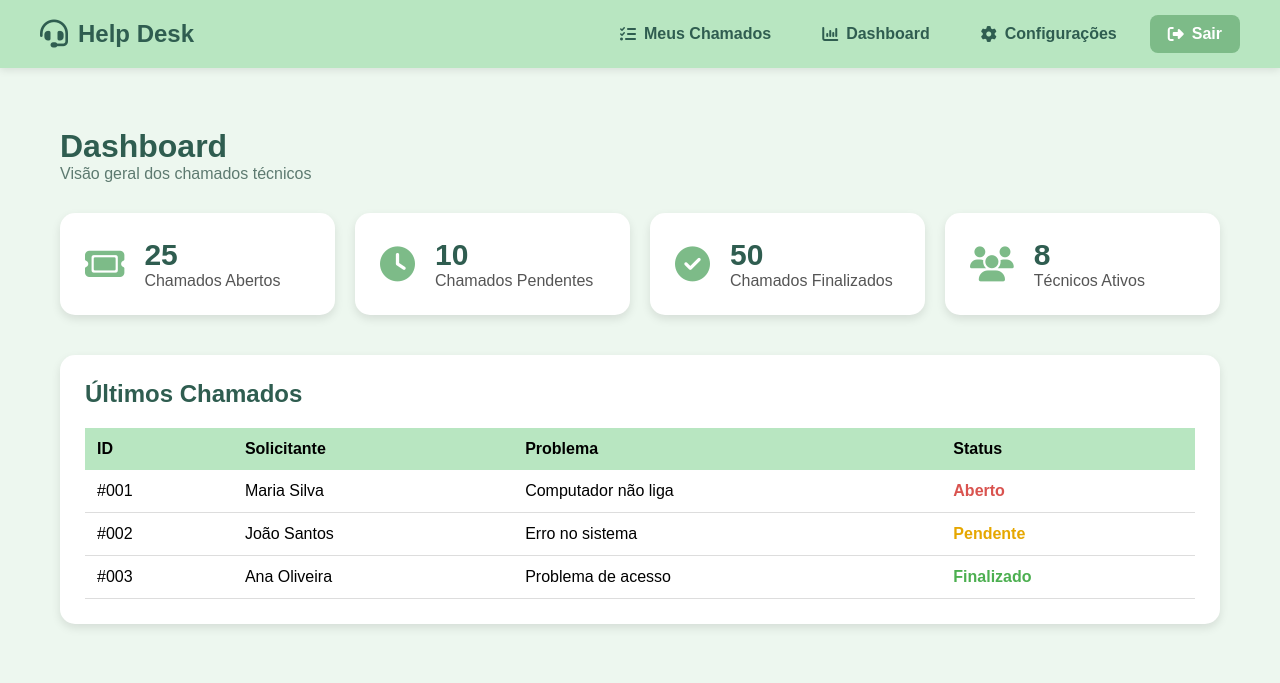
After one commit to Reinaliza94/Python, a Flask app: page /home in a window 1280 px wide. The commit adds this page. Shown: the top 683 px of the page. Run offline with Flask 3, Linux system fonts and the light colour scheme; some libraries are stand-ins or nearby versions.

Commit message:
avanço de telas
Alterei a base.html, o menu.css e o dashboard.css.

Referenciei o menu no dashboard e fiz o link entre eles.

corrigi erros e agora o menu deve aparecer em todas as páginas.

```diff
--- a/main.py
+++ b/main.py
@@ -1,11 +1,11 @@
-from flask import Flask, render_template
+from flask import Flask, render_template, render_template_string, request, redirect, url_for, session
 
 # Criação de uma instância do Flask
 app = Flask(__name__)
 
 # Definição de uma rota
 @app.route('/')
-def tela_login():
+def login():
  return render_template('login.html')
 
 @app.route('/home')
--- a/static/css/dashboard.css
+++ b/static/css/dashboard.css
@@ -0,0 +1,108 @@
+.dashboard{
+    padding:20px;
+}
+
+
+.dashboard h1{
+    color:#2f5d50;
+    font-size:32px;
+}
+
+
+.subtitulo{
+    color:#5d7a70;
+    margin-bottom:30px;
+}
+
+
+
+.cards{
+    display:grid;
+    grid-template-columns:repeat(4,1fr);
+    gap:20px;
+}
+
+
+
+.card{
+    background:#ffffff;
+    padding:25px;
+    border-radius:15px;
+    display:flex;
+    align-items:center;
+    gap:20px;
+    box-shadow:0 4px 10px rgba(0,0,0,0.1);
+}
+
+
+.card i{
+    font-size:35px;
+    color:#7dbb88;
+}
+
+
+.card h2{
+    color:#2f5d50;
+    font-size:30px;
+}
+
+
+.card p{
+    color:#555;
+}
+
+
+
+.painel{
+    margin-top:40px;
+    background:white;
+    padding:25px;
+    border-radius:15px;
+    box-shadow:0 4px 10px rgba(0,0,0,0.1);
+}
+
+
+.painel h2{
+    color:#2f5d50;
+    margin-bottom:20px;
+}
+
+
+
+table{
+    width:100%;
+    border-collapse:collapse;
+}
+
+
+th{
+    background:#b8e6c1;
+    padding:12px;
+    text-align:left;
+}
+
+
+td{
+    padding:12px;
+    border-bottom:1px solid #ddd;
+}
+
+
+.status{
+    font-weight:bold;
+}
+
+
+.aberto{
+    color:#d9534f;
+}
+
+
+.pendente{
+    color:#e6a700;
+}
+
+
+.finalizado{
+    color:#4caf50;
+}
--- a/static/css/menu.css
+++ b/static/css/menu.css
@@ -1,26 +1,69 @@
-*{
-    margin:0;
-    padding:0;
-    box-sizing:border-box;
-    font-family:Arial, Helvetica, sans-serif;
-}
-
-body{
-    background:#edf9ef;
-}
+/* Cabeçalho */
 
 header{
-    background:#6fbf7f;
-    color:white;
+    background:#b8e6c1;
     display:flex;
     justify-content:space-between;
     align-items:center;
-    padding:15px 30px;
+    padding:15px 40px;
+    box-shadow:0 2px 8px rgba(0,0,0,.1);
 }
+
+
+/* Logo */
+
+.logo{
+    display:flex;
+    align-items:center;
+    gap:10px;
+    font-size:24px;
+    font-weight:bold;
+    color:#2f5d50;
+}
+
+.logo i{
+    font-size:28px;
+}
+
+
+/* Menu horizontal */
 
 nav{
     display:flex;
+    align-items:center;
     gap:15px;
 }
 
-/* restante do CSS... */
+
+nav a{
+    display:flex;
+    align-items:center;
+    gap:8px;
+    text-decoration:none;
+    color:#2f5d50;
+    font-weight:bold;
+    padding:10px 18px;
+    border-radius:8px;
+    transition:0.3s;
+}
+
+
+/* Efeito ao passar o mouse */
+
+nav a:hover{
+    background:#96d5a4;
+    color:white;
+}
+
+
+/* Botão Sair */
+
+.btn-sair{
+    background:#7dbb88;
+    color:white;
+}
+
+
+.btn-sair:hover{
+    background:#5d9f69;
+}
--- a/static/css/style.css
+++ b/static/css/style.css
@@ -0,0 +1,14 @@
+*{
+    margin:0;
+    padding:0;
+    box-sizing:border-box;
+    font-family:Arial, Helvetica, sans-serif;
+}
+
+body{
+    background:#edf7ef;
+}
+
+main{
+    padding:40px;
+}
--- a/templates/base.html
+++ b/templates/base.html
@@ -1,26 +1,52 @@
 <!DOCTYPE html>
 <html lang="pt-BR">
+
 <head>
+
     <meta charset="UTF-8">
+    <meta name="viewport" content="width=device-width, initial-scale=1.0">
 
+    <!-- Font Awesome (ícones) -->
+    <link rel="stylesheet"
+          href="https://cdnjs.cloudflare.com/ajax/libs/font-awesome/6.6.0/css/all.min.css">
+
+
+    <!-- CSS principal -->
     <link rel="stylesheet"
           href="{{ url_for('static', filename='css/style.css') }}">
 
+
+    <!-- CSS do menu -->
     <link rel="stylesheet"
           href="{{ url_for('static', filename='css/menu.css') }}">
 
+
+    <!-- CSS específico de cada página -->
     {% block css %}{% endblock %}
 
-    <title>{% block titulo %}Help Desk{% endblock %}</title>
+
+    <title>
+        {% block titulo %}Help Desk{% endblock %}
+    </title>
+
 </head>
+
 
 <body>
 
+
+    <!-- Menu aparece em todas as páginas -->
     {% include 'menu.html' %}
 
+
+    <!-- Conteúdo das páginas -->
     <main>
+
         {% block conteudo %}{% endblock %}
+
     </main>
 
+
 </body>
+
 </html>
--- /dev/null
+++ b/templates/home.html
@@ -0,0 +1,105 @@
+{% extends "base.html" %}
+
+
+{% block css %}
+<link rel="stylesheet" href="{{ url_for('static', filename='css/dashboard.css') }}">
+{% endblock %}
+
+
+{% block titulo %}
+Dashboard
+{% endblock %}
+
+
+{% block conteudo %}
+
+<section class="dashboard">
+
+    <h1>Dashboard</h1>
+
+    <p class="subtitulo">
+        Visão geral dos chamados técnicos
+    </p>
+
+
+    <div class="cards">
+
+        <div class="card">
+            <i class="fa-solid fa-ticket"></i>
+            <div>
+                <h2>25</h2>
+                <p>Chamados Abertos</p>
+            </div>
+        </div>
+
+
+        <div class="card">
+            <i class="fa-solid fa-clock"></i>
+            <div>
+                <h2>10</h2>
+                <p>Chamados Pendentes</p>
+            </div>
+        </div>
+
+
+        <div class="card">
+            <i class="fa-solid fa-circle-check"></i>
+            <div>
+                <h2>50</h2>
+                <p>Chamados Finalizados</p>
+            </div>
+        </div>
+
+
+        <div class="card">
+            <i class="fa-solid fa-users"></i>
+            <div>
+                <h2>8</h2>
+                <p>Técnicos Ativos</p>
+            </div>
+        </div>
+
+    </div>
+
+
+    <div class="painel">
+
+        <h2>Últimos Chamados</h2>
+
+        <table>
+
+            <tr>
+                <th>ID</th>
+                <th>Solicitante</th>
+                <th>Problema</th>
+                <th>Status</th>
+            </tr>
+
+            <tr>
+                <td>#001</td>
+                <td>Maria Silva</td>
+                <td>Computador não liga</td>
+                <td class="status aberto">Aberto</td>
+            </tr>
+
+            <tr>
+                <td>#002</td>
+                <td>João Santos</td>
+                <td>Erro no sistema</td>
+                <td class="status pendente">Pendente</td>
+            </tr>
+
+            <tr>
+                <td>#003</td>
+                <td>Ana Oliveira</td>
+                <td>Problema de acesso</td>
+                <td class="status finalizado">Finalizado</td>
+            </tr>
+
+        </table>
+
+    </div>
+
+</section>
+
+{% endblock %}
--- a/templates/menu.html
+++ b/templates/menu.html
@@ -1,18 +1,15 @@
 <header>
-
     <div class="logo">
         <i class="fa-solid fa-headset"></i>
-    Help Desk
+        <span>Help Desk</span>
     </div>
 
     <nav>
-    <a href="#"><i class="fa-solid fa-house"></i> Dashboard</a>
-    <a href="#"><i class="fa-solid fa-ticket"></i> Chamados</a>
         <a href="#"><i class="fa-solid fa-list-check"></i> Meus Chamados</a>
-    <a href="#"><i class="fa-solid fa-clock"></i> Pendentes</a>
-    <a href="#"><i class="fa-solid fa-chart-line"></i> Relatórios</a>
-    <a href="#"><i class="fa-solid fa-user"></i> Perfil</a>
-    <a href="#"><i class="fa-solid fa-right-from-bracket"></i> Sair</a>
+        <a href="#"><i class="fa-solid fa-chart-column"></i> Dashboard</a>
+        <a href="#"><i class="fa-solid fa-gear"></i> Configurações</a>
+        <a href="#" class="btn-sair">
+            <i class="fa-solid fa-right-from-bracket"></i> Sair
+        </a>
     </nav>
-
 </header>
```
Also changed, not shown: templates/cadastro_tecnico.html (added). Lines whose indentation alone changed are shown as unchanged.
